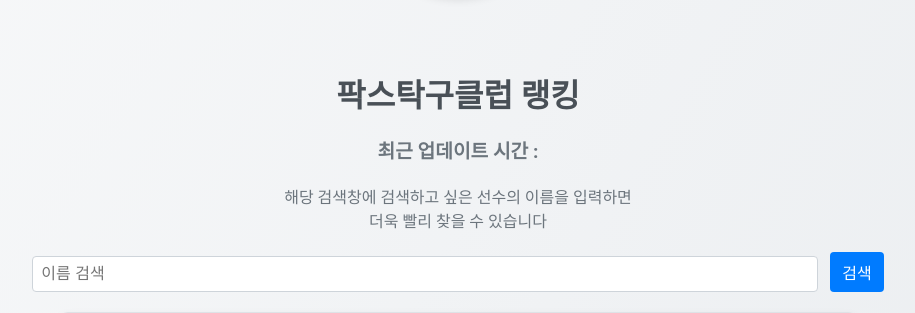
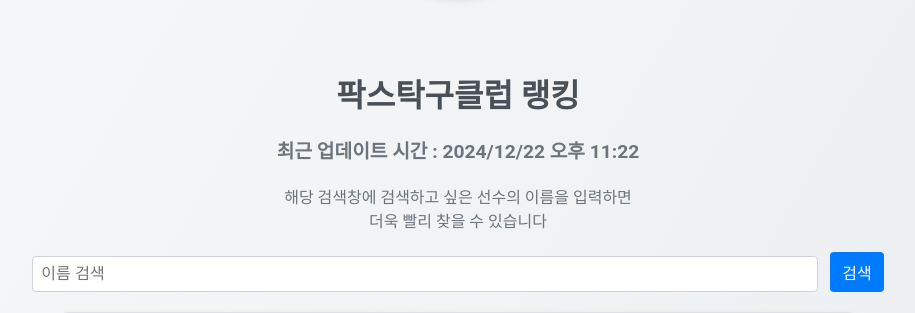
Before and after one commit to kanakim16/fox2, a Flask app: page / in a window 1280 px wide. Shown: the part 204-517 px from the top of the page, without its empty margins (182-1097 px from the left). Run offline with Flask 3, Linux system fonts and the light colour scheme.

Commit message:
수정 내용

```diff
--- a/templates/index.html
+++ b/templates/index.html
@@ -155,9 +155,11 @@
     <!-- 상단에 이미지 추가 -->
     <img src="{{ url_for('static', filename='fox1.jpg') }}" class="header-image" alt="fish Image">
 
+
+
+
     <h1>팍스탁구클럽 랭킹</h1>
-    <!-- Last Modified: 2024-12-24 00:00:00 -->
-    <h2>최근 업데이트 시간 : <span id="last-modified-time"></span></h2>
+    <h2>최근 업데이트 시간 : 2024/12/22 오후 11:22</h2>
 
     <!-- 검색창 설명문구 추가 -->
     <div id="search-description">
@@ -225,5 +227,7 @@
             }
         });
     </script>
+
+
 </body>
 </html>
```
